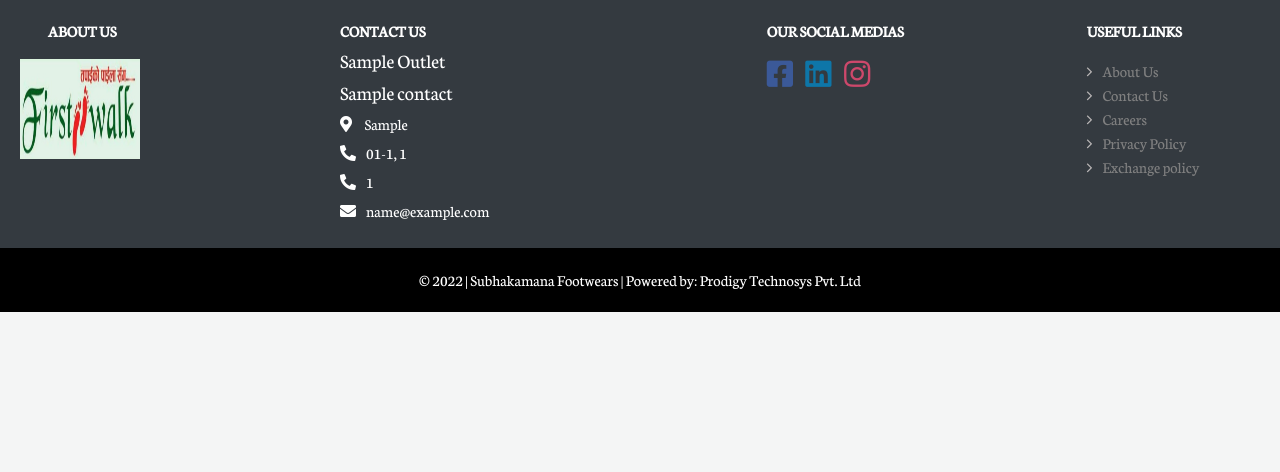
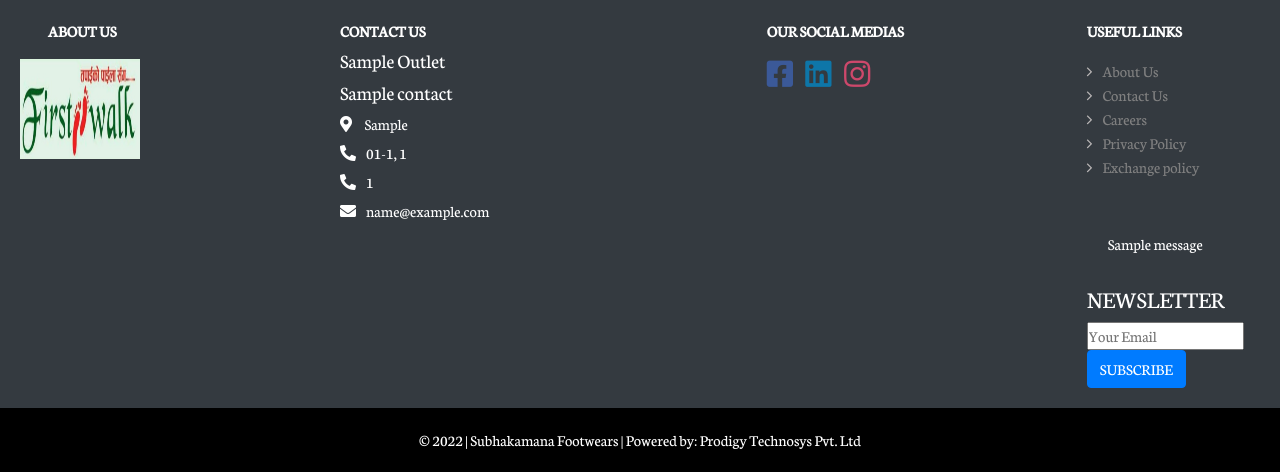
Before and after one commit to RAGG3Rr/subhakamanafp, a Django app: page /newsletter/ in a window 1280 px wide. Shown: the part 616-1088 px from the top of the page. Before the commit the page ends 928 px from the top, so only its background shows below. Run offline with Django 3.2, Linux system fonts and the light colour scheme; tables that the repository leaves empty hold one stand-in row (values such as "Sample post"); one stand-in notice (Sample message) is shown; some libraries are stand-ins or nearby versions.

Commit message:
Newsletter

```diff
--- a/aboutus/views.py
+++ b/aboutus/views.py
@@ -73,8 +73,10 @@ def newsletter(request):
             email= request.POST.get('email')
             news= Newsletter.objects.create(email = email)
             news.save()
+            messages.success(request, 'Subscribed Successfully')
             return redirect('home')
         else:
+            messages.error(request, 'Cannot Subscribe')
             return redirect('home')
     else:
         return render(request,'base.html')
--- a/products/urls.py
+++ b/products/urls.py
@@ -46,6 +46,5 @@ urlpatterns = [
     path('high/', views.highToLow, name='high'),
     path('itemdelete/', views.itemdelete, name='itemdelete'),
     path('pricerange/', views.pricerange, name='pricerange'),
-    path('onsalefilter/', views.onsalefilter,name="onsalefilter")
-
+    path('onsalefilter/', views.onsalefilter,name="onsalefilter"),
 ]
--- a/templates/footer.html
+++ b/templates/footer.html
@@ -62,7 +62,21 @@
                     <li><a href="{% url 'policy'%}">Privacy Policy</a></li>
                     <li><a href="{% url 'exchange'%}">Exchange policy</a></li>
                     {% comment %} <li><a href="{% url 'catelogue'%}">Catalogue</a></li> {% endcomment %}
+                    <br>
                 </ul>
+                <div class="footerlink">
+                    {% for message in messages %}
+                    <div class="alert alert success">
+                        {{ message }}
+                    </div>
+                    {% endfor %}
+                    <h4 style="color: white";>NEWSLETTER</h4>
+                    <form method="POST" action="{% url 'newsletter' %}" id="NEWSLETTER">
+                        {% csrf_token %}
+                        <input type="email" name="email" placeholder="Your Email" id="email-input"/><br>
+                        <button type="submit" class="btn btn-primary" id="subscribe">SUBSCRIBE</button>
+                    </form>
+                </div>
             </div>
             <hr>
         </div>
```
Also changed, not shown: products/views.py (+7 -0 lines), users/models.py (+19 -0 lines), users/migrations/0011_composeemail_subscription.py (added), users/views.py (line endings or trailing spaces).
